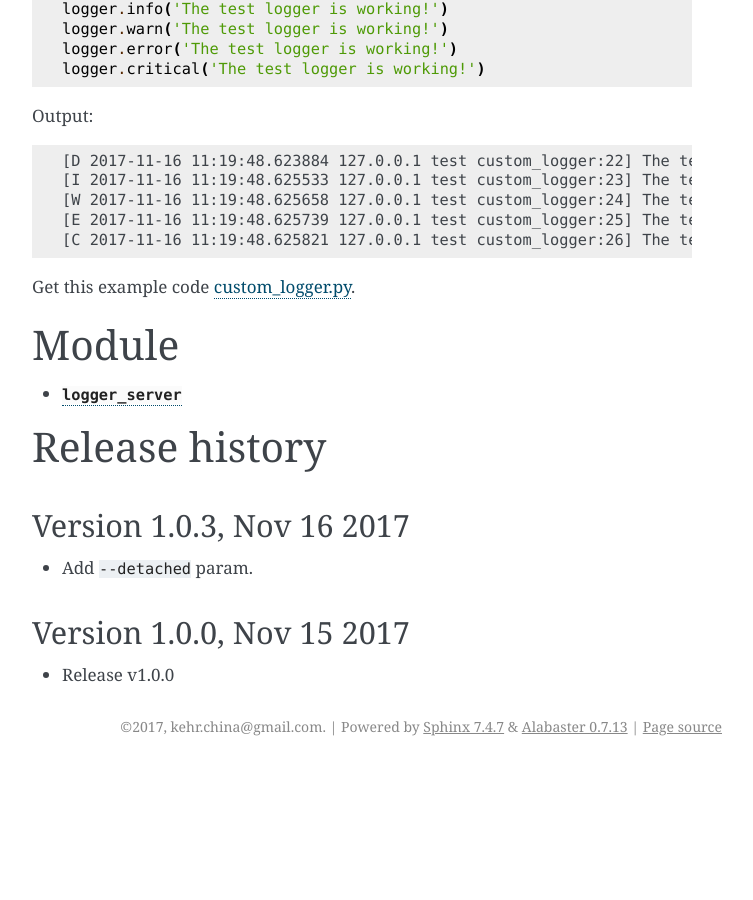
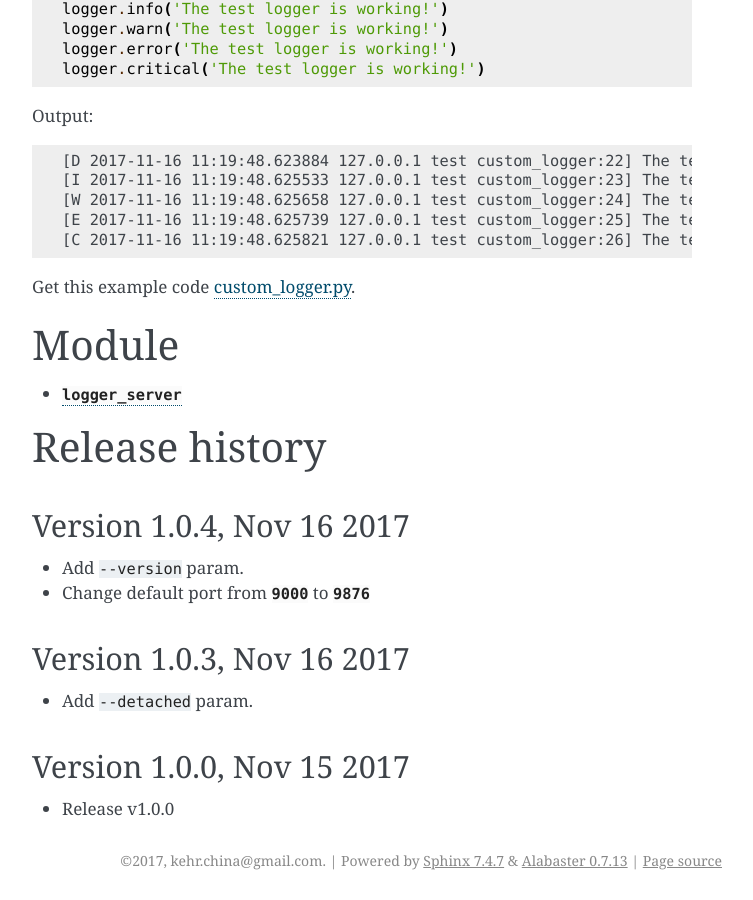
Before and after one commit to kehr/LoggerServer, a Sphinx documentation site: the page built from doc/index.rst, in a window 1280 px wide and 900 px high, scrolled down 2900 px. Shown: the whole window, without its empty margins (388-1141 px from the left). Built offline with Sphinx 7.4.7, drawn with Linux system fonts in a browser that asks for light colours; the version number could not be read and is left out; before the commit the page ends 3666 px from its top, so only the background shows below that; some of the changed text lies outside the part shown.

Commit message:
Update doc

```diff
--- a/doc/index.rst
+++ b/doc/index.rst
@@ -161,6 +161,11 @@ Module
 Release history
 ===============
 
+Version 1.0.4, Nov 16 2017
+--------------------------
+* Add ``--version`` param.
+* Change default port from `9000` to `9876`
+
 Version 1.0.3, Nov 16 2017
 --------------------------
 * Add ``--detached`` param.
```
